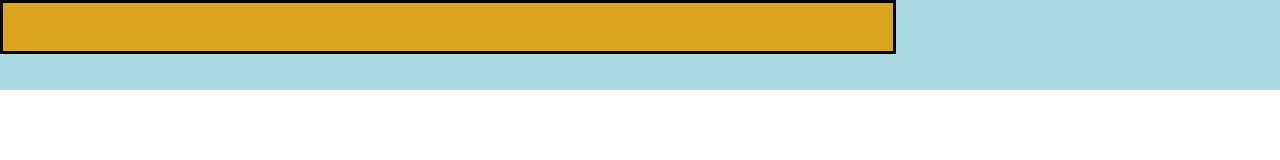
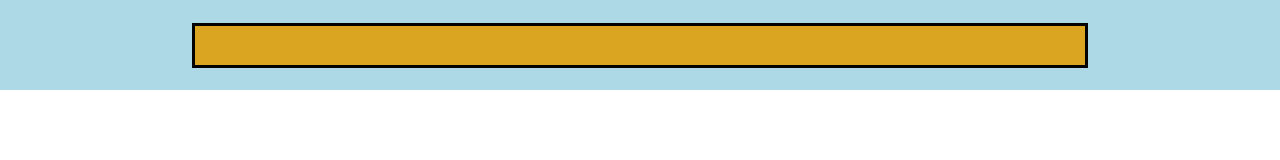
Before and after one commit to AndreaLazzaari/htmlcss-struttura-discord, a plain HTML site: page index.html in a window 1280 px wide. Drawn offline with Linux system fonts and the light colour scheme.

Commit message:
centrata section dentro header grazie flex

```diff
--- a/index.html
+++ b/index.html
@@ -8,7 +8,7 @@
 </head>
 <body>
     <!-- Struttura layout -->
-    <header>
+    <header class="flex-contenitore">
         <section class="contenitore"></section>
 
     </header>
--- a/style/style.css
+++ b/style/style.css
@@ -9,13 +9,15 @@
 header{
     height: 90px;
     background-color: #add8e6;
-
+    display: flex;
+    justify-content: center;
+    align-items: center;
 }
 
 .contenitore{
 
     background-color: #daa520;
     border: solid black;
-    height: 60%;
+    height: 50%;
     width: 70%;
 }
```
